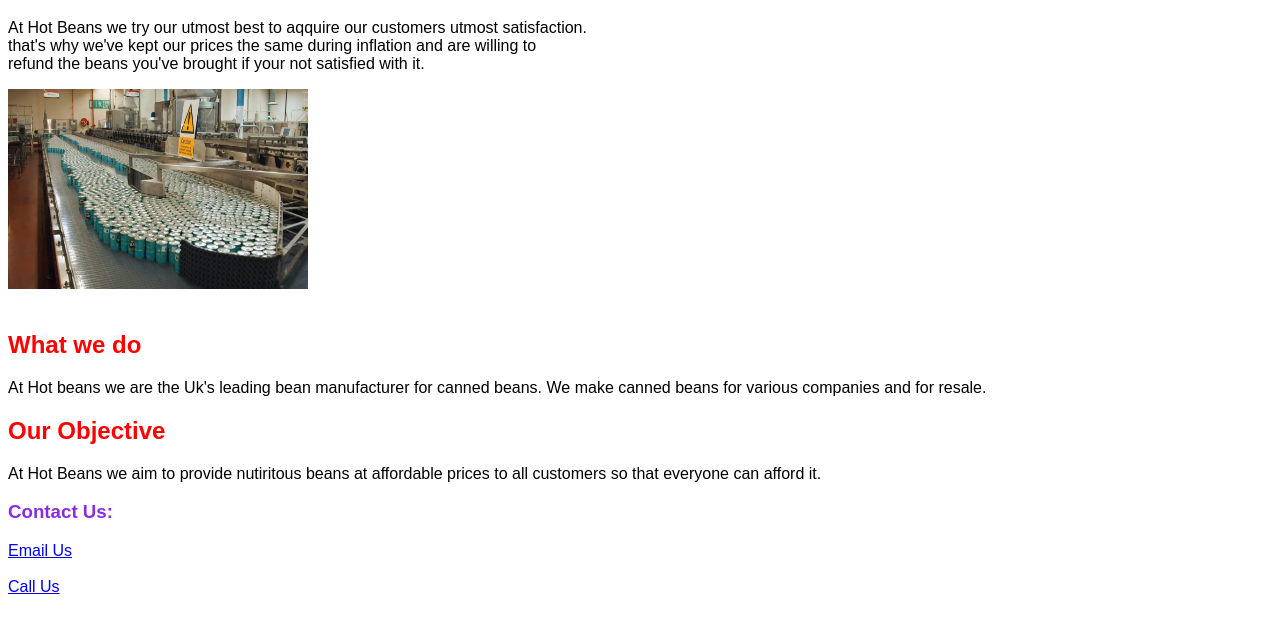
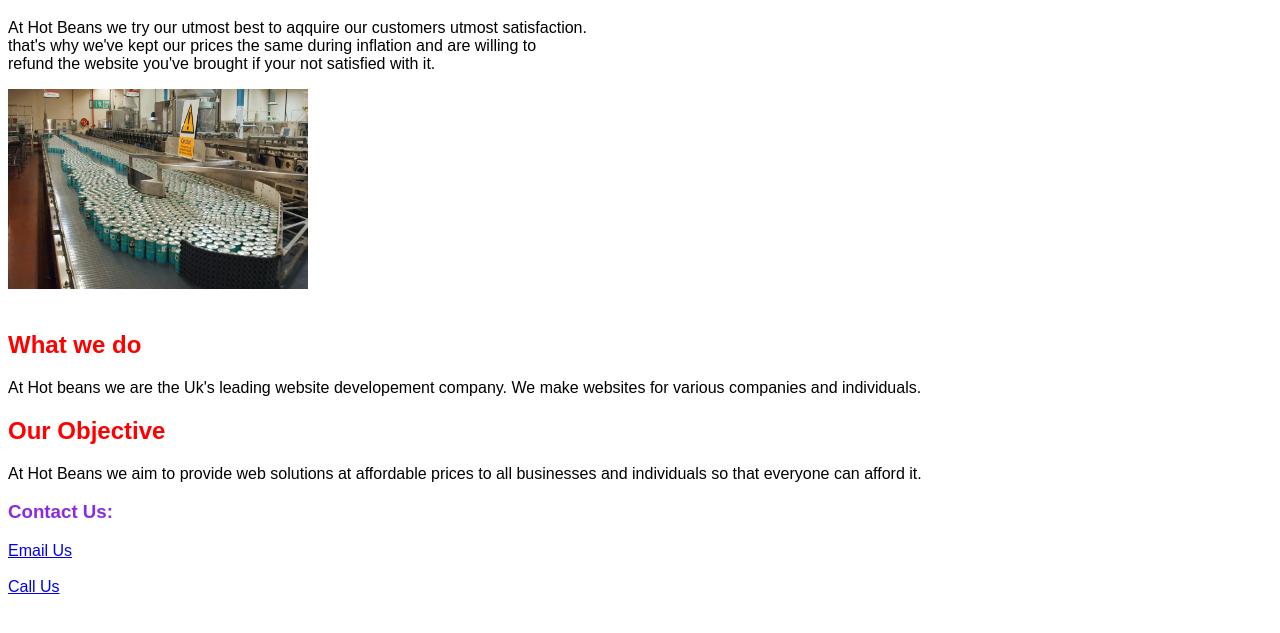
Before and after one commit to AhmadAlJaf/webdv, a plain HTML site: page index.html in a window 1280 px wide. Shown: the part 143-776 px from the top of the page. Drawn offline with Linux system fonts and the light colour scheme.

Commit message:
Update index.html

```diff
--- a/index.html
+++ b/index.html
@@ -34,13 +34,13 @@
   <body>
     <h1 style="color: green;">Welcome</h1>
     <p>At Hot Beans we try our utmost best to aqquire our customers utmost satisfaction.<br>
-    that's why we've kept our prices the same during inflation and are willing to <br>refund the beans you've brought if your not satisfied with it.</p>
+    that's why we've kept our prices the same during inflation and are willing to <br>refund the website you've brought if your not satisfied with it.</p>
     <img src="factory.jpg" width="300" height="200">
     <br><br>
     <h2 style="color: red;">What we do</h2>
-    <p>At Hot beans we are the Uk's leading bean manufacturer for canned beans. We make canned beans for various companies and for resale.</p>
+    <p>At Hot beans we are the Uk's leading website developement company. We make websites for various companies and individuals.</p>
     <h2 style="color: red;">Our Objective</h2>
-    <p>At Hot Beans we aim to provide nutiritous beans at affordable prices to all customers so that everyone can afford it.</p>
+    <p>At Hot Beans we aim to provide web solutions at affordable prices to all businesses and individuals so that everyone can afford it.</p>
     <h3 style="color: blueviolet;">Contact Us:</h3>
     <a href="mailto:B607004@my.leedscitycollege.ac.uk">Email Us</a>
     <br><br>
```
